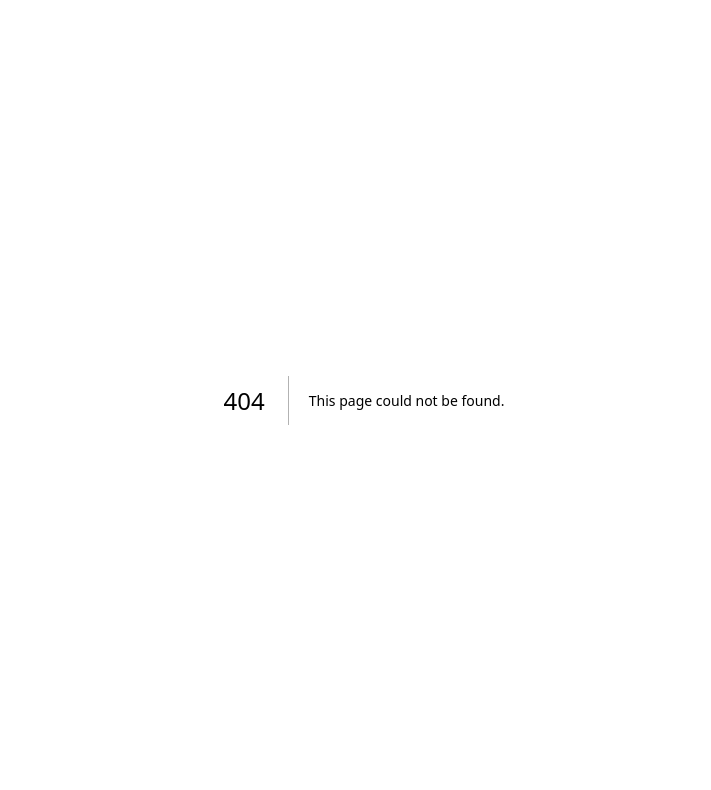
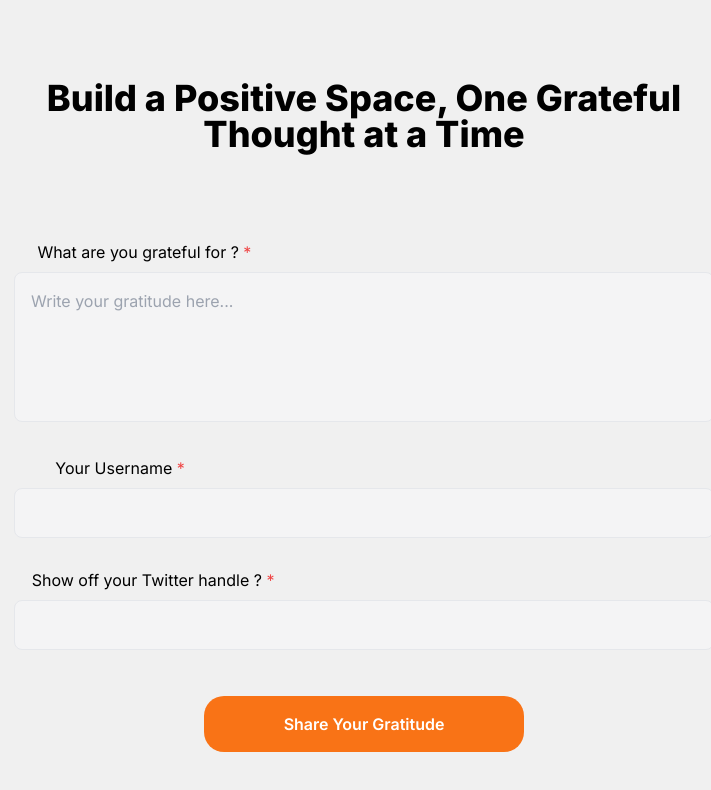
Before and after one commit to Aby-ss/GratitudeWall, a Next.js app in the folder gratitudewall/: page /new in a window 1280 px wide. Before the commit this address had no page. Shown: the top 790 px of the page, without its empty margins (276-987 px from the left). Built offline with nearby package versions, Linux system fonts and the light colour scheme.

Commit message:
Added new post page ✅

```diff
--- a/gratitudewall/src/app/globals.css
+++ b/gratitudewall/src/app/globals.css
@@ -4,11 +4,11 @@
 
 :root {
   --foreground-rgb: 0, 0, 0; /* Black text color */
-  --background-start-rgb: 51, 51, 50; /* Ivory background color */
-  --background-end-rgb: 51, 51, 50; /* Ivory background color */
+  --background-start-rgb: 240, 240, 240; /* Ivory background color */
+  --background-end-rgb: 240, 240, 240; /* Ivory background color */
 }
 
-@media (prefers-color-scheme: dark) { /* CUSTOMISE TIP 💡 : Set the colour theme to dark or white to change the colours of the web page to be responsive to the theme */
+@media (prefers-color-scheme: white) { /* CUSTOMISE TIP 💡 : Set the colour theme to dark or white to change the colours of the web page to be responsive to the theme */
   :root {
     --foreground-rgb: 255, 255, 255; /* White text color */
     --background-start-rgb: 28, 28, 28; /* Black background color */
--- /dev/null
+++ b/gratitudewall/src/app/new/page.js
@@ -0,0 +1,146 @@
+// app/new.js
+
+"use client";
+
+import Link from 'next/link';
+import { useRouter } from 'next/navigation';
+import { useState, useEffect } from 'react';
+
+export default function GratitudeWall() {
+  const [scrollPosition, setScrollPosition] = useState(0);
+
+  useEffect(() => {
+    const handleScroll = () => {
+      const position = window.scrollY;
+      setScrollPosition(position);
+    };
+
+    window.addEventListener('scroll', handleScroll);
+
+    return () => {
+      window.removeEventListener('scroll', handleScroll);
+    };
+  }, []);
+
+  const navbarOpacity = Math.max(0.3, 1 - scrollPosition / 600);
+
+  const [gratitudeText, setGratitudeText] = useState('');
+  const [username, setUsername] = useState('');
+  const [Twitter, setTwitter] = useState('');
+  const [gratitudeList, setGratitudeList] = useState([]);
+  const [showNotification, setShowNotification] = useState(false);
+  const [notificationMessage, setNotificationMessage] = useState('');
+  const [notificationColor, setNotificationColor] = useState('bg-green-500');
+
+  // Function to handle changes in the textarea
+  const handleTextChange = (e) => {
+    setGratitudeText(e.target.value);
+  };
+
+  const handleButtonClick = () => {
+    if (gratitudeText.trim() === '') {
+      setNotificationMessage('⚠️ Please write something before sharing!');
+      setNotificationColor('bg-red-500');
+      setShowNotification(true);
+      setTimeout(() => setShowNotification(false), 6000);
+    } else {
+      setGratitudeList([...gratitudeList, gratitudeText]);
+      setGratitudeText('');
+      setNotificationMessage('🎉 Gratitude Shared!');
+      setNotificationColor('bg-green-500');
+      setShowNotification(true);
+      setTimeout(() => setShowNotification(false), 6000);
+    }
+  };
+
+  return (
+    <main className="flex min-h-screen flex-col items-center justify-between p-24">
+
+      <h1 className="font-extrabold text-4xl text-center w-[650px] leading-9 absolute top-[10%] text-pretty">
+        Build a Positive Space, One Grateful Thought at a Time
+      </h1>
+
+      <p className="absolute top-[30%] right-[58.8%]">
+        What are you grateful for ? <span className="text-red-500">*</span>
+      </p>
+
+      {/* Updated Text Area and Button */}
+      <div className="absolute top-[34%] bg-zinc-100 opacity-0.9 border border-white-300 rounded-lg p-4" style={{ width: '700px', height: '150px' }}>
+        <textarea
+          className="w-full h-full border-none outline-none resize-none rounded-lg"
+          placeholder="Write your gratitude here..."
+          style={{ backgroundColor: 'transparent' }}
+          value={gratitudeText}
+          onChange={handleTextChange}
+        ></textarea>
+      </div>
+
+      <p className="absolute top-[57%] right-[64%]">
+        Your Username <span className="text-red-500">*</span>
+      </p>
+
+      <div className="absolute top-[61%] bg-zinc-100 opacity-0.9 border border-white-300 rounded-lg p-4" style={{ width: '700px', height: '50px' }}>
+        <textarea
+          className="w-full h-full border-none outline-none resize-none rounded-lg"
+          style={{ backgroundColor: 'transparent' }}
+          value={username}
+          onChange={handleTextChange}
+        ></textarea>
+      </div>
+
+      <p className="absolute top-[71%] right-[57%]">
+        Show off your Twitter handle ? <span className="text-red-500">*</span>
+      </p>
+
+      <div className="absolute top-[75%] bg-zinc-100 opacity-0.9 border border-white-300 rounded-lg p-4" style={{ width: '700px', height: '50px' }}>
+        <textarea
+          className="w-full h-full border-none outline-none resize-none rounded-lg"
+          style={{ backgroundColor: 'transparent' }}
+          value={Twitter}
+          onChange={handleTextChange}
+        ></textarea>
+      </div>
+
+
+      {/* Notification */}
+      {showNotification && (
+        <div
+          className={`fixed top-5 right-0 transform translate-x-[150%] animate-slide-in ${notificationColor} text-white py-1 px-5 rounded-lg shadow-lg opacity-90`}
+          style={{
+            animation: 'slide-in 0.5s forwards',
+          }}
+        >
+          <h3 className="text-lg font-medium mb-2">{notificationMessage}</h3>
+        </div>
+      )}
+
+      {/* Gratitude List */}
+      <div className="mt-8">
+        {gratitudeList.map((item, index) => (
+          <div key={index} className="bg-grey border border-gray-300 rounded-lg p-4 mb-4 shadow-sm" style={{ width: '500px', height: '90px' }}>
+            {item}
+          </div>
+        ))}
+      </div>
+
+      <button
+        className="bg-orange-500 text-white font-semibold py-4 px-20 rounded-lg mt-4 absolute top-[85%]"
+        style={{ borderRadius: '20px' }}
+        onClick={handleButtonClick}
+      >
+        Share Your Gratitude
+      </button>
+
+      <style jsx>{`
+        @keyframes slide-in {
+          0% {
+            transform: translateX(150%);
+            }
+            100% {
+              transform: translateX(0);
+            }
+        }
+      `}</style>
+    </main>
+  );
+}
--- a/gratitudewall/src/app/page.js
+++ b/gratitudewall/src/app/page.js
@@ -1,4 +1,6 @@
 "use client";
+import Link from 'next/link';
+
 
 import { useState, useEffect } from 'react';
 
@@ -53,64 +55,20 @@ export default function GratitudeWall() {
     <main className="flex min-h-screen flex-col items-center justify-between p-24">
 
       <h1 className="font-extrabold text-5xl lg:text-5xl tracking-tight md:-mb-4 text-center pt-5">
-        Join the Wave of <span className="text-green-500 underline decoration-green-600 subpixel-antialiased underline-offset-10">Anonymous Appreciation</span>
+        Join the Wave of <span className="text-orange-600 underline decoration-orange-600 subpixel-antialiased underline-offset-10">Anonymous Appreciation</span>
       </h1>
 
       <p className="font-medium text-2xl text-center w-[650px] text-[20px] leading-[24px] absolute top-[10%]">
         Build a Positive Space, One Grateful Thought at a Time
       </p>
 
-      <button className="bg-green-500 text-white font-semibold py-4 px-20 rounded-lg mt-4 absolute top-[45%]" style={{ borderRadius: '20px' }} onClick={handleButtonClick}>
+      <p className="font-medium text-2xl text-center w-[650px] text-[20px] leading-[24px] absolute top-[25%] font-bold text-pretty">
+        <span className="underline decoration-orange-600 subpixel-antialiased underline-offset-10">Upvote & comment</span> your favorites. <a className="underline decoration-orange-600 subpixel-antialiased underline-offset-10" href='/new'>Write</a> what you're grateful for. No Account Needed.
+      </p>
+
+      <button className="bg-orange-500 text-white font-semibold py-4 px-20 rounded-lg mt-4 absolute top-[45%]" style={{ borderRadius: '20px' }} onClick={handleButtonClick}>
         Share Your Gratitude
       </button>
-
-      <div className="absolute top-[25%] bg-zinc-800 border border-white-300 rounded-lg p-4" style={{ width: '700px', height: '150px' }}>
-        <textarea
-          className="w-full h-full border-none outline-none resize-none rounded-lg"
-          placeholder="Write your gratitude here..."
-          style={{ backgroundColor: 'transparent' }}
-          value={gratitudeText}
-          onChange={handleTextChange}
-        ></textarea>
-      </div>
-
-      <button
-        className="bg-green-500 text-white font-semibold py-4 px-20 rounded-lg mt-4 absolute top-[45%]"
-        style={{ borderRadius: '20px' }}
-        onClick={handleButtonClick}
-      >
-        Share Your Gratitude
-      </button>
-
-      {showNotification && (
-        <div
-          className={`fixed top-5 right-0 transform translate-x-[150%] animate-slide-in ${notificationColor} text-white py-1 px-5 rounded-lg shadow-lg opacity-90`}
-          style={{
-            animation: 'slide-in 0.5s forwards',
-          }}
-        >
-          <h3 className="text-lg font-medium mb-2">{notificationMessage}</h3>
-        </div>
-      )}
-
-      <div className="mt-8">
-        {gratitudeList.map((item, index) => (
-          <div key={index} className="bg-grey border border-gray-300 rounded-lg p-4 mb-4 shadow-sm">
-            {item}
-          </div>
-        ))}
-      </div>
-
-      <style jsx>{`
-        @keyframes slide-in {
-          0% {
-            transform: translateX(150%);
-          }
-          100% {
-            transform: translateX(0);
-          }
-        }
-      `}</style>
     </main>
   );
 }
```
